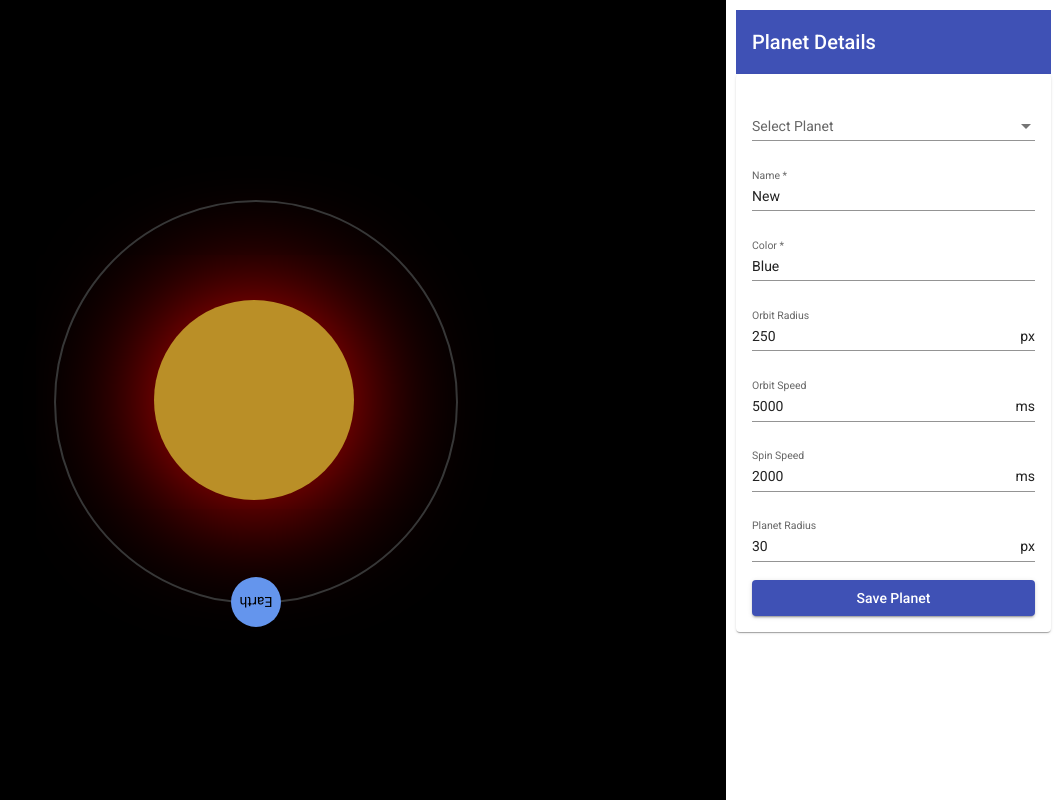
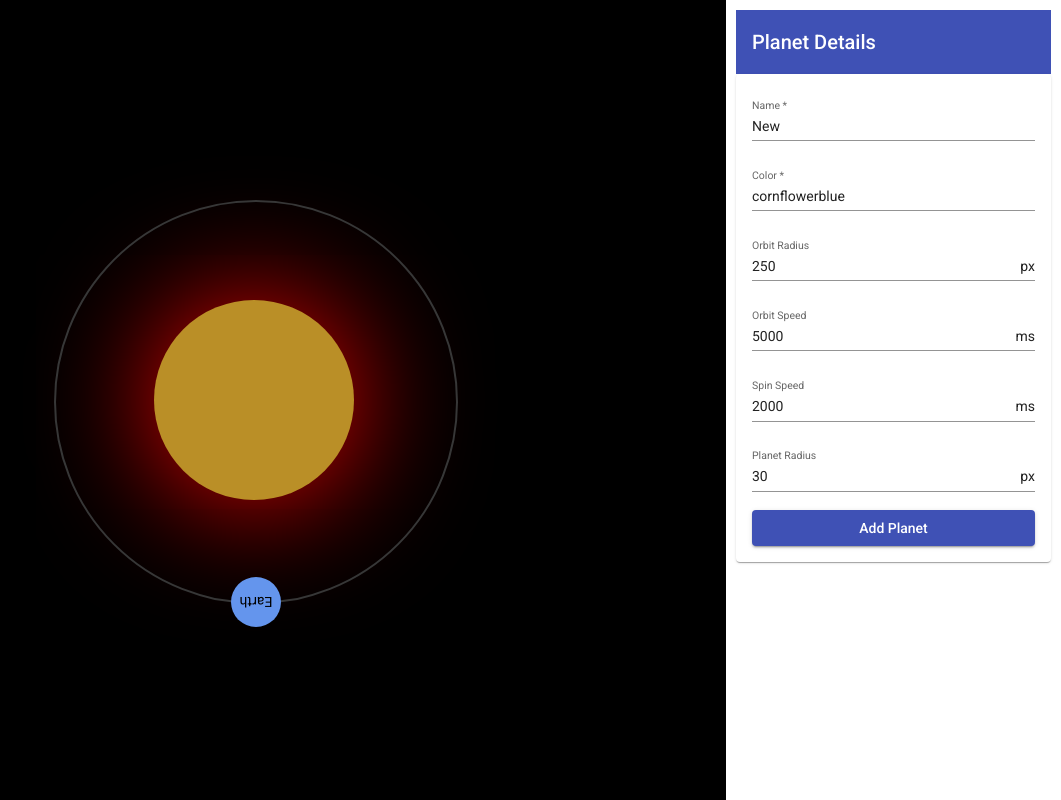
Before and after one commit to Indrajeetsing/angular-animation, an Angular app: page / in a window 1280 px wide. Shown: the whole page, without its empty margins (219-1280 px from the left). Built offline with nearby package versions, Linux system fonts and the light colour scheme.

Commit message:
removed edit planet

```diff
--- a/src/app/app.component.html
+++ b/src/app/app.component.html
@@ -21,7 +21,7 @@
     </mat-toolbar>
     <mat-card>
 
-      <mat-form-field appearance="standard">
+      <!-- <mat-form-field appearance="standard">
         <mat-label>Select Planet</mat-label>
         <mat-select (selectionChange)="planetSelected($event)">
           <mat-option *ngFor="let planet of planets" [value]="planet">
@@ -29,7 +29,7 @@
           </mat-option>
           <mat-option value="">Add New</mat-option>
         </mat-select>
-      </mat-form-field>
+      </mat-form-field> -->
 
       <form [formGroup]="planetForm" (ngSubmit)="savePlanet()">
 
@@ -73,7 +73,7 @@
           <mat-error>Min Planet Radius: 25px</mat-error>
         </mat-form-field>
 
-        <button mat-raised-button color="primary">Save Planet</button>
+        <button mat-raised-button color="primary">Add Planet</button>
       </form>
     </mat-card>
   </div>
--- a/src/app/app.component.ts
+++ b/src/app/app.component.ts
@@ -3,6 +3,7 @@ import { trigger, style, animate, transition } from '@angular/animations';
 import { FormBuilder, FormControl, FormGroup, Validators } from '@angular/forms';
 import { AppService } from './app.service';
 import { Planet } from './models/planet.model';
+import { MatSnackBar } from '@angular/material/snack-bar';
 
 @Component({
   selector: 'app-root',
@@ -15,7 +16,7 @@ import { Planet } from './models/planet.model';
           transform: 'rotate(360deg)'
         }))
       ]),
-      transition('* => roatated', [
+      transition('roatated => *', [
         animate('{{rotationSpeed}} linear', style({
           transform: 'rotate(360deg)'
         }))
@@ -30,7 +31,7 @@ export class AppComponent implements OnInit {
 
   public planetForm: FormGroup;
 
-  constructor(private fb: FormBuilder, private appService: AppService) {
+  constructor(private fb: FormBuilder, private appService: AppService, private _snackBar: MatSnackBar) {
     this.initializeForm();
     this.planets = this.appService.planets;
   }
@@ -38,9 +39,11 @@ export class AppComponent implements OnInit {
   ngOnInit() { }
 
   public onAnimationDone(event: AnimationEvent, index: number, state: string) {
-    setTimeout(() => {
-      this.planets[index][state] = this.planets[index][state] === 'void' ? 'rotated' : 'void';
-    }, 0);
+    if (this.planets.length) {
+      setTimeout(() => {
+        this.planets[index][state] = this.planets[index][state] === 'void' ? 'rotated' : 'void';
+      }, 0);
+    }
   }
 
   public calculateRadius(orbitRadius: number): object {
@@ -65,7 +68,7 @@ export class AppComponent implements OnInit {
     this.planetForm = this.fb.group({
       id: [''],
       name: ['New', Validators.required],
-      color: ['Blue', Validators.required],
+      color: ['cornflowerblue', Validators.required],
       radius: [250, Validators.min(100)],
       orbitSpeed: [5000, Validators.min(1000)],
       spinSpeed: [2000, Validators.min(1000)],
@@ -81,13 +84,16 @@ export class AppComponent implements OnInit {
       planet.orbitSpeed = `${planet.orbitSpeed}ms`;
       planet.spinSpeed = `${planet.spinSpeed}ms`;
 
-      if (planet.id) {
-        const pIndex = this.planets.findIndex(p => p.id === planet.id);
-        this.appService.planets[pIndex] = planet;
-      } else {
-        planet.id = this.uuidv4();
-        this.appService.planets.push(planet);
-      }
+      // if (planet.id) {
+      //   console.log('coming');
+      //   const pIndex = this.appService.planets.findIndex(p => p.id === planet.id);
+      //   this.appService.planets[pIndex] = planet;
+      // } else {
+      planet.id = this.uuidv4();
+      this.appService.planets.push(planet);
+      this.openSnackBar(`${planet.name} planet has been added successfully.`, 'Close');
+      // }
+
       this.initializeForm();
     }
   }
@@ -109,4 +115,10 @@ export class AppComponent implements OnInit {
       this.initializeForm();
     }
   }
+
+  private openSnackBar(message: string, action: string) {
+    this._snackBar.open(message, action, {
+      duration: 2000,
+    });
+  }
 }
--- a/src/app/app.module.ts
+++ b/src/app/app.module.ts
@@ -11,6 +11,7 @@ import { MatButtonModule } from '@angular/material/button';
 import { MatToolbarModule } from '@angular/material/toolbar';
 import { MatCardModule } from '@angular/material/card';
 import { MatSelectModule } from '@angular/material/select';
+import { MatSnackBarModule } from '@angular/material/snack-bar';
 
 
 @NgModule({
@@ -27,7 +28,8 @@ import { MatSelectModule } from '@angular/material/select';
     MatButtonModule,
     MatToolbarModule,
     MatCardModule,
-    MatSelectModule
+    MatSelectModule,
+    MatSnackBarModule
   ],
   providers: [],
   bootstrap: [AppComponent]
```
